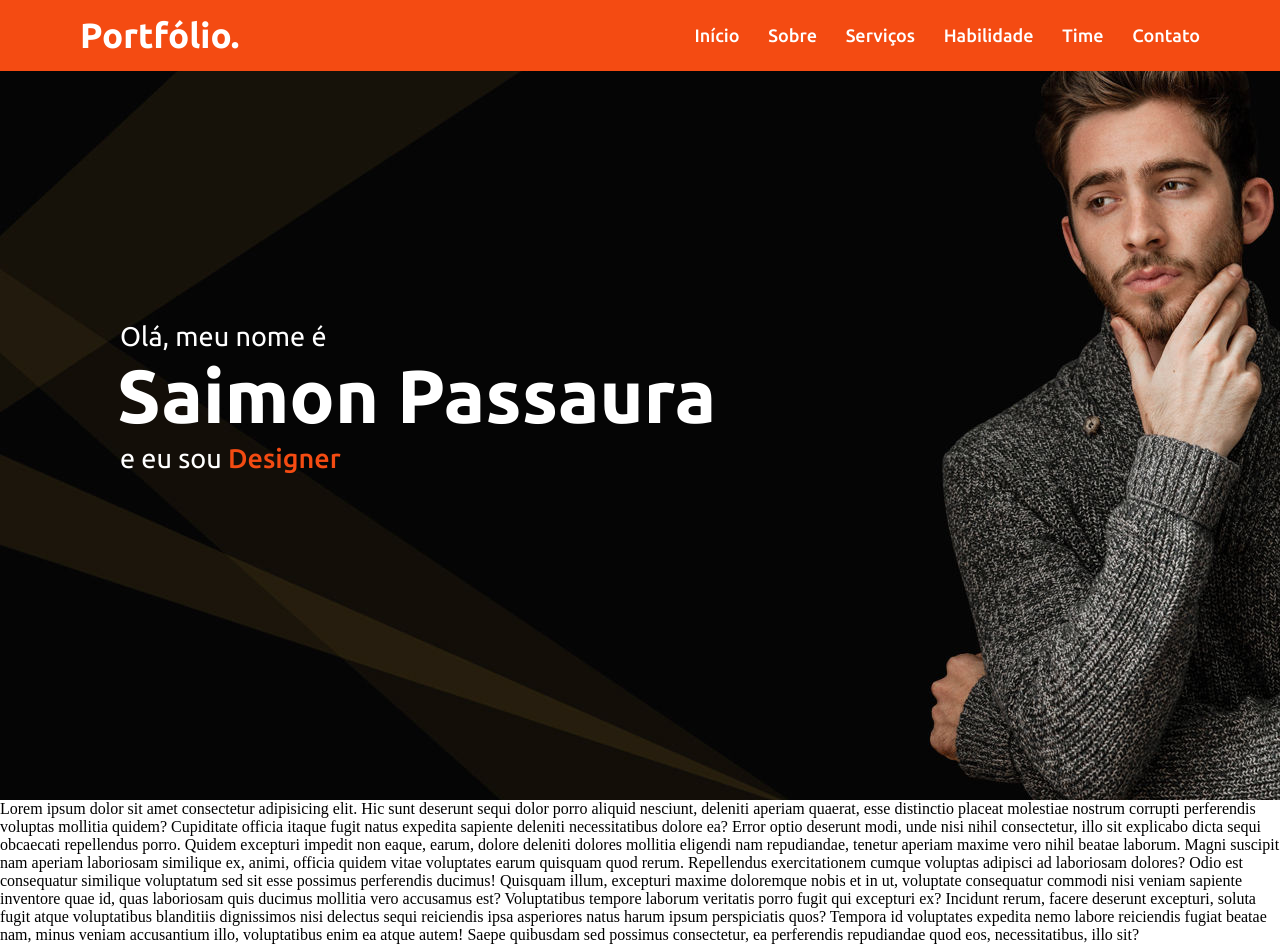
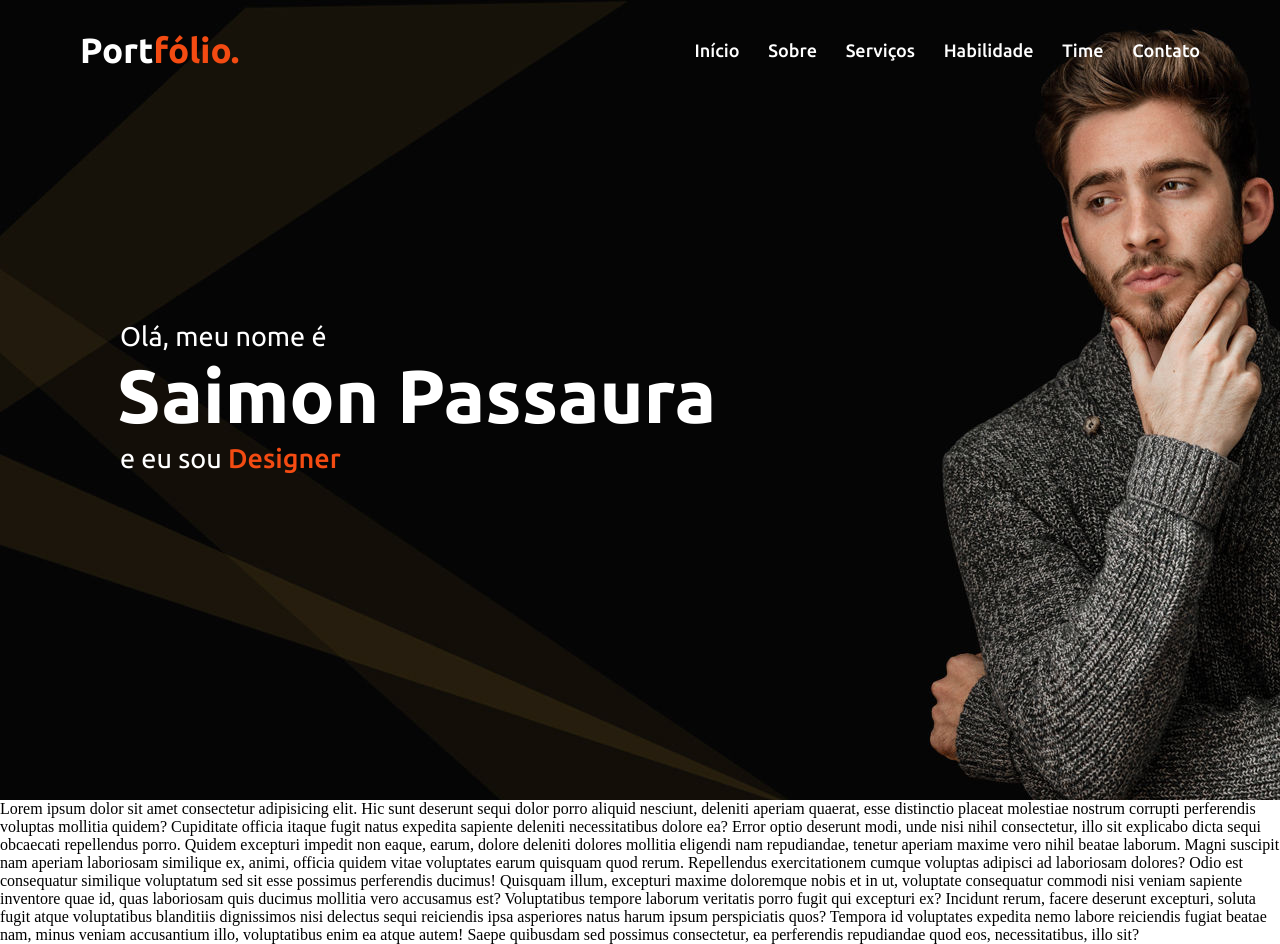
Before and after one commit to 1Saimon/Portfolio, a plain HTML site: page index.html in a window 1280 px wide. Drawn offline with nearby package versions, Linux system fonts and the light colour scheme.

Commit message:
começando com o javascript

```diff
--- a/style.css
+++ b/style.css
@@ -15,8 +15,8 @@
 .navbar{
     position: fixed;
     width: 100%;
-    padding: 15px 0;
-    background: #f44b12;
+    padding: 30px 0;
+    /* background: #f44b12; */
     font-family: 'Ubuntu', sans-serif;
 }
 .navbar .max-width{
@@ -29,6 +29,9 @@
     font-weight: 600;
     color: #fff;
 }
+.navbar .logo a span{
+    color: #f44b12;
+}
 .navbar .menu li{
     list-style: none;
     display: inline-block;
@@ -38,6 +41,10 @@
     font-size: 18px;
     font-weight: 500;
     margin-left: 25px;
+    transition: color 0.3s ease;
+}
+.navbar .menu li a:hover{
+    color: #f44b12;
 }
 /* inicio */
 
```
Also changed, not shown: index.html (+2 -2 lines), script.js (added).
